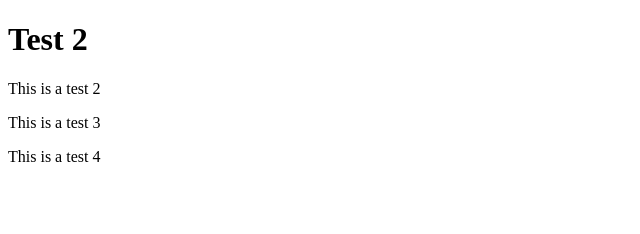
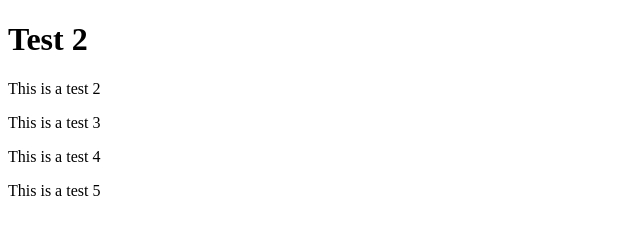
Before and after one commit to ldiamand/project2, a plain HTML site: page index.html in a window 1280 px wide. Shown: the whole page, without its empty margins (0-640 px from the left). Drawn offline with Linux system fonts and the light colour scheme.

Commit message:
Corrección del index

```diff
--- a/index.html
+++ b/index.html
@@ -8,5 +8,6 @@
     <p>This is a test 2</p>
     <p>This is a test 3</p>
     <p>This is a test 4</p>
+    <p>This is a test 5</p>
   </body>
 </html>
```
